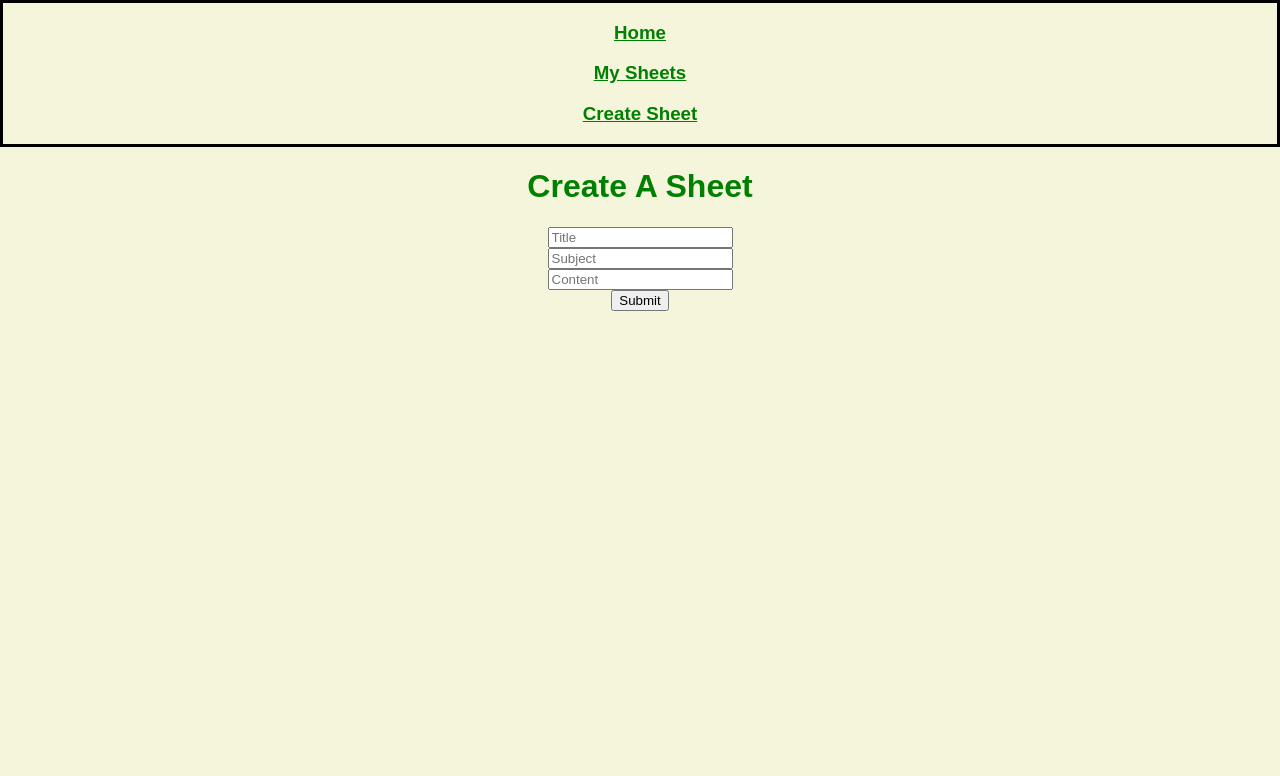
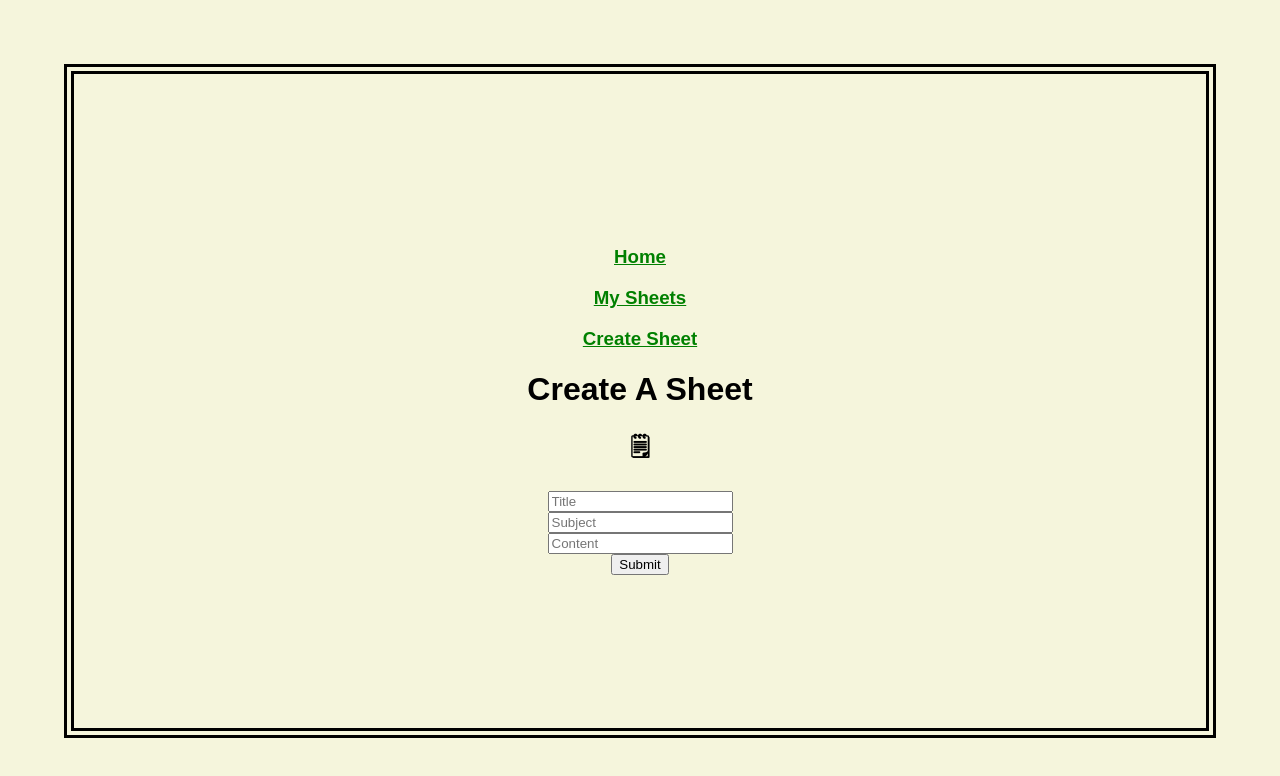
Before and after one commit to mariesaoconnell/docusetFrontEnd, a React (Create React App) app: page /create in a window 1280 px wide. Shown: the top 776 px of the page. Built offline with nearby package versions, Linux system fonts and the light colour scheme.

Commit message:
complete css mvp

```diff
--- a/src/App.css
+++ b/src/App.css
@@ -1,38 +1,47 @@
 .App {
   text-align: center;
 }
-body{
-  background-color: beige
-  ;
-
+body {
+  background-color: beige;
+  border: double black 10px;
+  margin: 5%;
+  padding: 12%;
 }
-a{
+a {
   color: green;
 }
-.navDiv{
-  border: solid black;
+.navDiv {
   color: green;
   font-family: fantasy;
 }
-.homeImage img{
-
-    width: 25%;
-    height: 25%;
-
+.homeImage img {
+  width: 25%;
+  height: 25%;
 }
-.header{
+.header {
   color: green;
   font-family: fantasy;
+  border: double black 10px;
 }
-.mySheetsTitle{
+.home {
+  height: 100%;
+}
+.mySheetsTitle {
   font-family: fantasy;
-  color: green;
-
+  color: black;
 }
-.searchResults{
+.editPostTitle {
+  font-family: fantasy;
+}
+.editPost {
+  font-family: fantasy;
+  display: flex;
+  justify-content: center;
+}
+.searchResults {
   border: 10px double black;
 }
-.form{
+.form {
   display: flex;
   align-items: center;
   justify-content: center;
@@ -58,13 +67,14 @@ a{
   justify-content: center;
   font-size: calc(10px + 2vmin);
   color: white;
+  border: double black;
 }
 
 .App-link {
   color: beige;
 }
 
-.contentBox{
+.contentBox {
   border: 10px solid black;
   margin: 20px;
   padding: 30px;
@@ -80,7 +90,7 @@ a{
 }
 
 /* content styling */
-#content-container{
+#content-container {
   width: 800px;
   height: 100%;
   background-color: beige;
@@ -96,10 +106,15 @@ a{
   background-color: #61dafb;
   margin: 20px;
 }
-.mySheetsDisplay{
+.mySheetsDisplay {
   display: grid;
   grid-template-columns: 1fr 1fr 1fr;
   border: #282c34 double;
   background-color: beige;
-  color:white ;
+  color: white;
+  font-family: fantasy;
 }
+
+.sheetCreated {
+  font-family: fantasy;
+}
--- a/src/components/Content.js
+++ b/src/components/Content.js
@@ -32,9 +32,9 @@ function Content({setCurrentEditPost, setDeletePost}) {
     }
 
     return (
-        <div>
+        <div className="sheetCreated">
             <Nav/>
-            <h1>Hello from Get Post By ID</h1>
+            <h1>📚</h1>
             <h2>{post.title}</h2>
             <h3>{post.subject}</h3>
             <p>{post.body}</p>
--- a/src/components/CreateForm.js
+++ b/src/components/CreateForm.js
@@ -49,6 +49,7 @@ function CreateForm() {
 		<div>
 			<Nav />
 			<h1 className="mySheetsTitle">Create A Sheet</h1>
+			<h2>🗒</h2>
 
 			<form className='form' onSubmit={handleSubmit}>
 				<input
--- a/src/components/Delete.js
+++ b/src/components/Delete.js
@@ -1,5 +1,6 @@
 import React from 'react';
 import { useParams } from 'react-router-dom'
+import Nav from './Nav';
 
 
 function Delete({deletePost}) {
@@ -16,9 +17,12 @@ function Delete({deletePost}) {
 	}
 
   return (
+	<>
+	<Nav/>
     <div onLoad={deleteContent()}>
       <h1>Your Post was Successfully Deleted!</h1>
     </div>
+	</>
   );
 }
 
--- a/src/components/EditPost.js
+++ b/src/components/EditPost.js
@@ -1,6 +1,6 @@
-import {useState} from 'react';
-import {useParams, useNavigate} from 'react-router-dom';
-
+import { useState } from "react";
+import { useParams, useNavigate } from "react-router-dom";
+import Nav from "./Nav";
 
 function EditPost({ currentEditPost }) {
   const { id } = useParams(); // grabs the ID from the URL
@@ -15,15 +15,15 @@ function EditPost({ currentEditPost }) {
   function updateContent() {
     // Simple POST request with a JSON body using fetch
     const requestOptions = {
-			method: 'PUT',
-			headers: { 'Content-Type': 'application/json' },
+      method: "PUT",
+      headers: { "Content-Type": "application/json" },
       body: JSON.stringify(content),
     };
-    let url = 'https://cheatsheetmern.herokuapp.com/cheatsheets/' + id;
+    let url = "https://cheatsheetmern.herokuapp.com/cheatsheets/" + id;
     fetch(url, requestOptions)
       .then((response) => response.json())
       .then((response) => {
-				navigate('/content/'+id)
+        navigate("/content/" + id);
       });
   }
 
@@ -40,33 +40,39 @@ function EditPost({ currentEditPost }) {
   }
 
   return (
-		<div>
-			<h1>Hello from Edit Post</h1>
+    <>
+      <Nav />
+      <h1 className="editPostTitle">Edit Post</h1>
+      <div className="editPost">
         <form onSubmit={handleSubmit}>
+          <h3>Title</h3>
           <input
-					type='text'
-					name='title'
-					placeholder='Title'
+            type="text"
+            name="title"
+            placeholder="Title"
             value={content.title}
             onChange={handleChange}
           />
+          <h3>Subject</h3>
           <input
-					type='text'
-					name='subject'
-					placeholder='Subject'
+            type="text"
+            name="subject"
+            placeholder="Subject"
             value={content.subject}
             onChange={handleChange}
           />
+          <h3>Content</h3>
           <input
-					type='text'
-					name='body'
-					placeholder='Content'
+            type="text"
+            name="body"
+            placeholder="Content"
             value={content.body}
             onChange={handleChange}
           />
           <button>Submit</button>
         </form>
       </div>
+    </>
   );
 }
 
--- a/src/components/Home.js
+++ b/src/components/Home.js
@@ -7,7 +7,7 @@ import SubjectSearch from './SubjectSearch';
 
 function Home({ getActivity }) {
 	return (
-		<nav>
+		<nav className='home'>
 			<Header />
 			<Nav />
 			<SubjectSearch getActivity={getActivity} />
```
Lines whose indentation alone changed are shown as unchanged.
